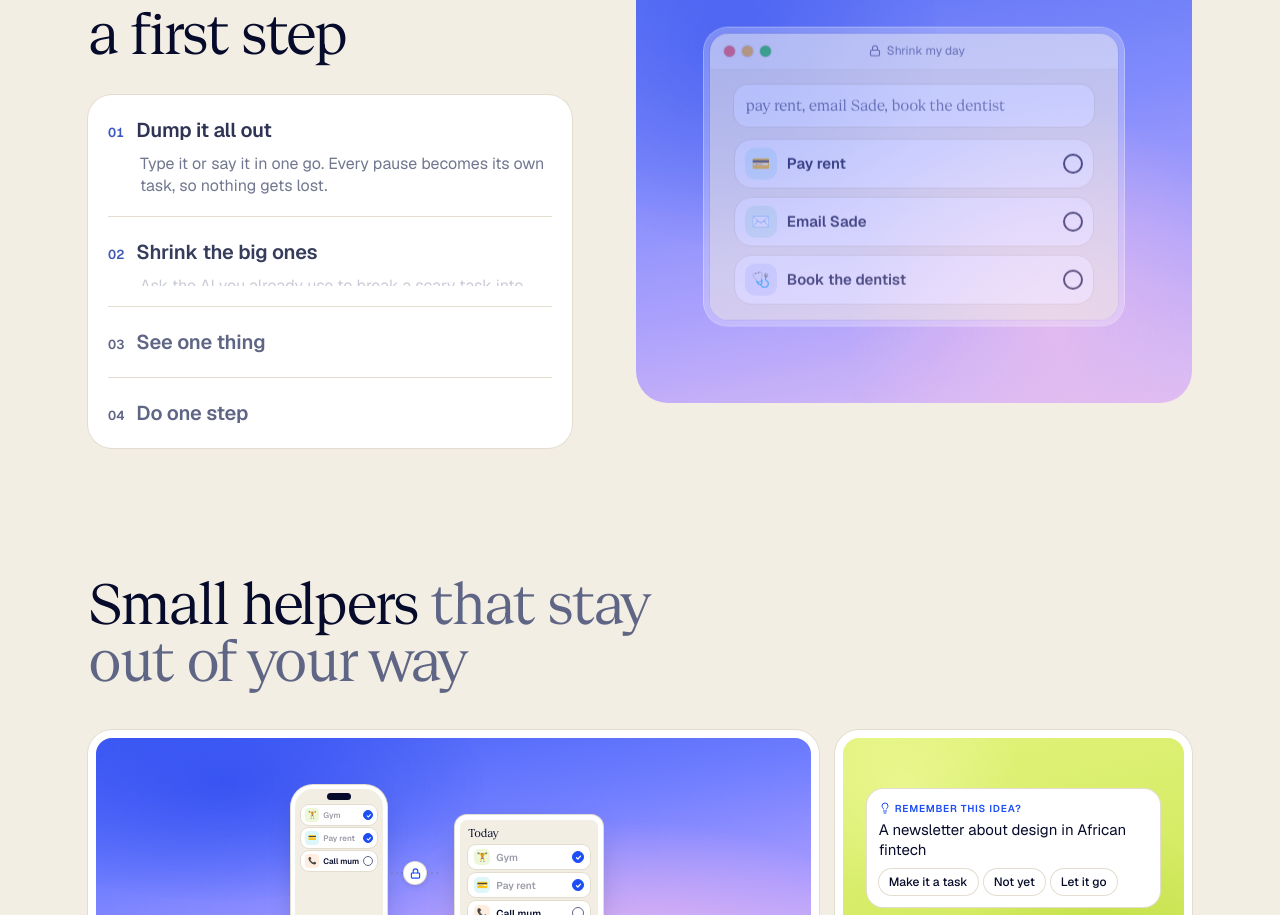
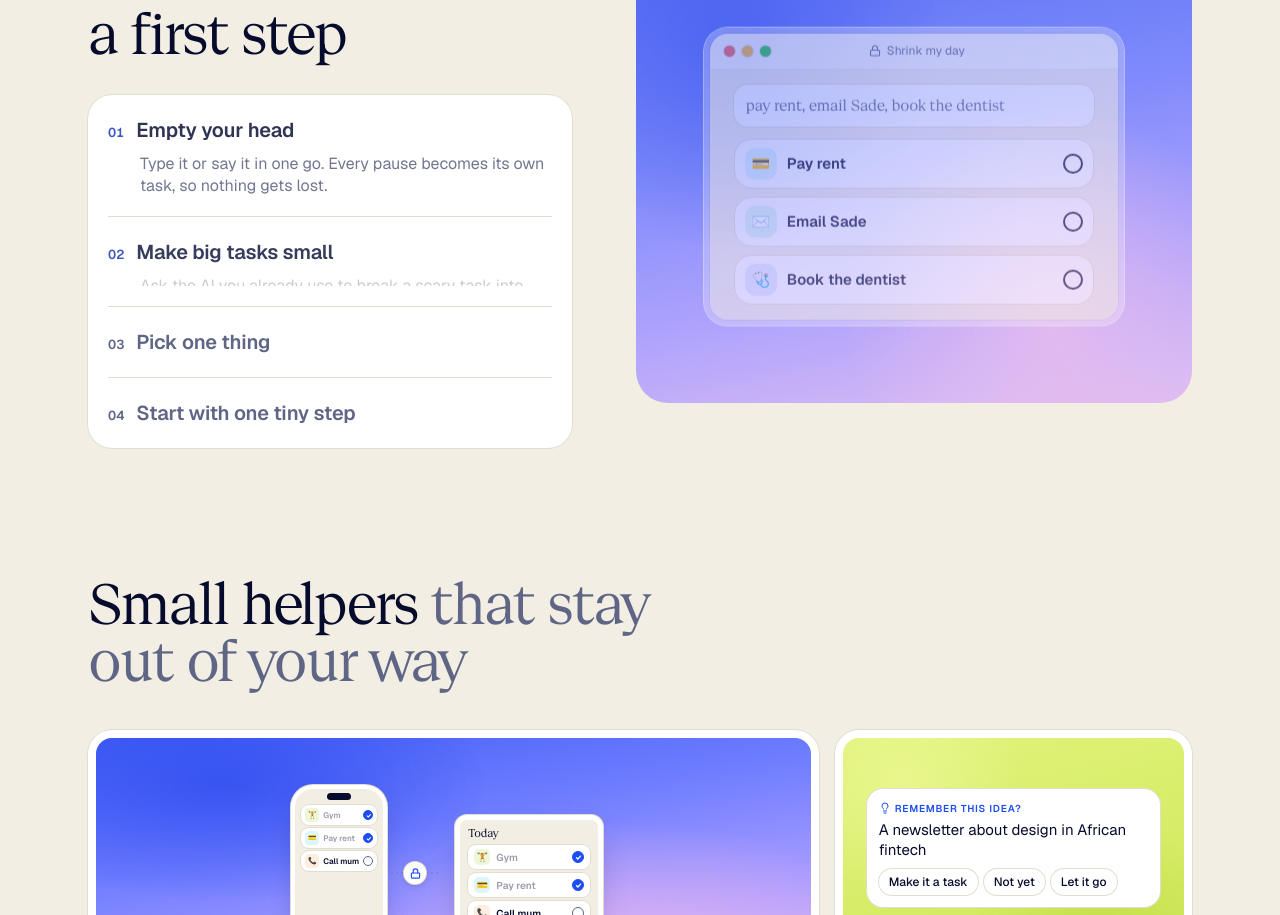
Before and after one commit to HassanOluwatobi/Nudge, a Next.js app: page / in a window 1280 px wide. Shown: the part 2077-2992 px from the top of the page. Built offline with nearby package versions, Linux system fonts and the light colour scheme.

Commit message:
Landing: clearer How it works step titles
Claude-Session: https://claude.ai/code/session_01X6p6Zighx4ZGgwX25s5FV2

```diff
--- a/public/sw.js
+++ b/public/sw.js
@@ -1,5 +1,5 @@
 // Shrink my day service worker: network first, fall back to cache so the app opens offline.
-const CACHE = "nudgeme-v27-2";
+const CACHE = "nudgeme-v27-3";
 self.addEventListener("install", (e) => {
   e.waitUntil(caches.open(CACHE).then((c) => c.addAll(["/app", "/", "/manifest.webmanifest", "/icon-192.png"])));
   self.skipWaiting();
--- a/src/components/landing/landing.tsx
+++ b/src/components/landing/landing.tsx
@@ -313,10 +313,10 @@ function Word({ p, at, bold, children }: { p: MotionValue<number>; at: number; b
 }
 
 const HOW = [
-  { title: "Dump it all out", body: "Type it or say it in one go. Every pause becomes its own task, so nothing gets lost.", art: Capture, sky: "blue" as SkyName },
-  { title: "Shrink the big ones", body: "Ask the AI you already use to break a scary task into tiny steps. Paste them back in.", art: AiSteps, sky: "violet" as SkyName },
-  { title: "See one thing", body: "Home shows one task and its next step. Not feeling it? Pick another.", art: OneThing, sky: "blue" as SkyName },
-  { title: "Do one step", body: "Focus hides everything else. Tick a step and the next one shows up. Add a timer if it helps.", art: Timer, sky: "night" as SkyName },
+  { title: "Empty your head", body: "Type it or say it in one go. Every pause becomes its own task, so nothing gets lost.", art: Capture, sky: "blue" as SkyName },
+  { title: "Make big tasks small", body: "Ask the AI you already use to break a scary task into tiny steps. Paste them back in.", art: AiSteps, sky: "violet" as SkyName },
+  { title: "Pick one thing", body: "Home shows one task and its next step. Not feeling it? Pick another.", art: OneThing, sky: "blue" as SkyName },
+  { title: "Start with one tiny step", body: "Focus hides everything else. Tick a step and the next one shows up. Add a timer if it helps.", art: Timer, sky: "night" as SkyName },
 ];
 
 function How() {
```
